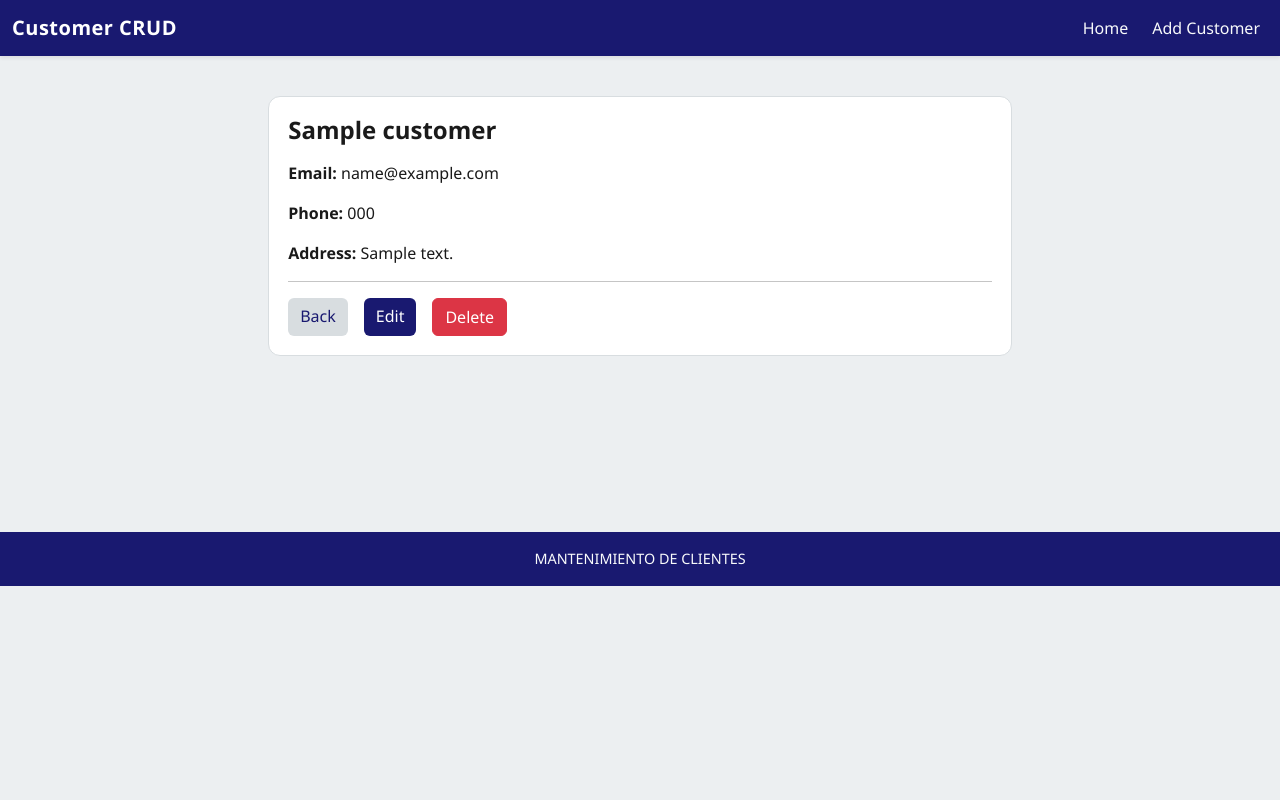
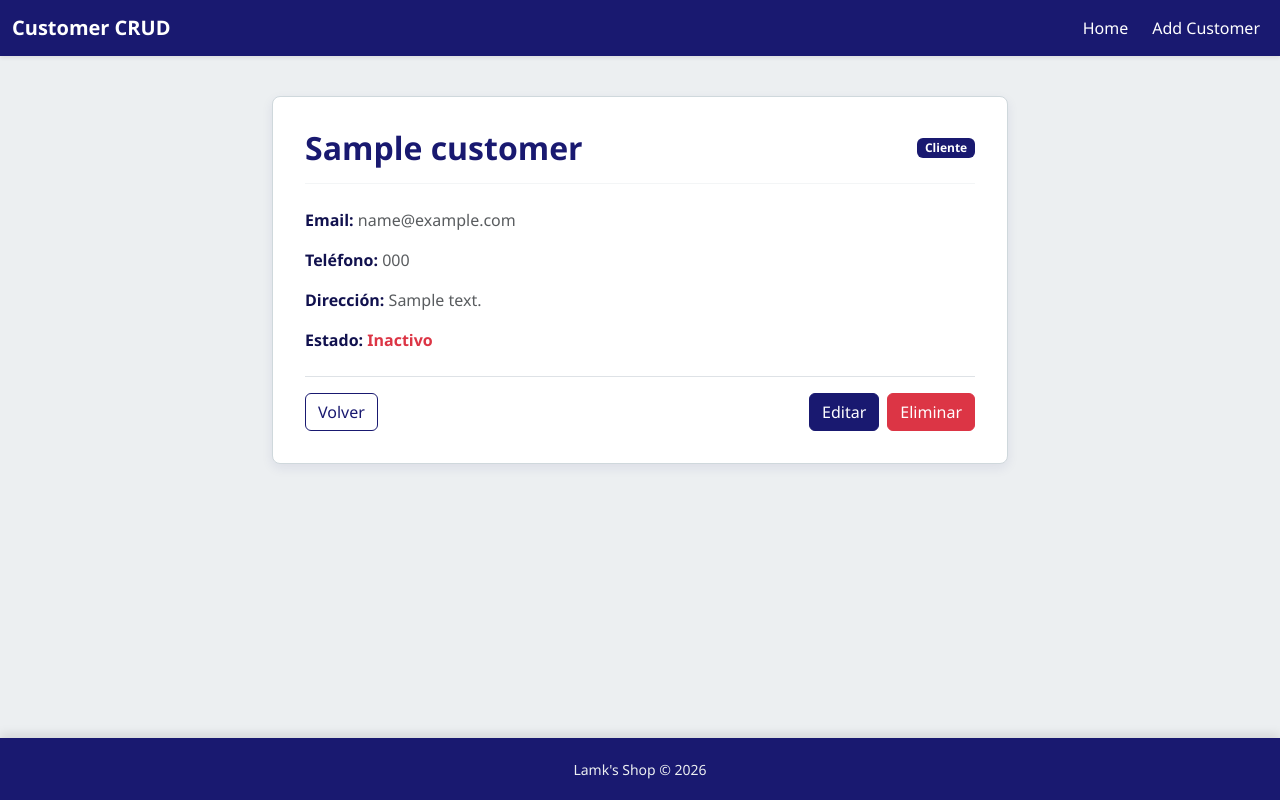
Before and after one commit to Lamk-S/Python, a Django app: template Intermediate/09-Web-Development-Django/WDD02_Sales-website/core/templates/customer_detail.html in a window 1280 px wide. Run offline with Django 5.2, Linux system fonts and the light colour scheme; the template is opened without the code that fills it: most values are stand-ins (such as "Sample title", 1, 10 or a date in 2020).

Commit message:
Sales system - Design - Colors

```diff
--- a/Intermediate/09-Web-Development-Django/WDD02_Sales-website/core/static/css/main.css
+++ b/Intermediate/09-Web-Development-Django/WDD02_Sales-website/core/static/css/main.css
@@ -1,129 +1,135 @@
 /* Paleta de colores */
 
 :root {
-    --primary: #191970;           /* Midnight Blue */
-    --primary-dark: #12124f;      /* Más profundo */
-    --primary-light: #2e2e9e;     /* Versión más viva */
+    /* Colores Fijos Solicitados */
+    --primary-dark: #191970;
+    --bg-light: #ECEFF1;
 
-    --neutral: #ECEFF1;           /* Fondo principal */
-    --neutral-dark: #d8dde0;      /* Gris derivado */
-    --neutral-light: #f8fafb;     /* Blanco con matiz frío */
-
-    --text-main: #1a1a1a;
-    --text-muted: #5f6b73;
+    /* Tonos Derivados */
+    --primary-hover: #2929a3;
+    --text-main: #11114e;
+    --border-light: #cfd8dc;
+    --white: #ffffff;
 }
 
-/* Global */
-
+/* Forzar el fondo de la página */
 body {
-    background-color: var(--neutral);
+    background-color: var(--bg-light) !important;
     color: var(--text-main);
-    font-family: "Segoe UI", system-ui, -apple-system, sans-serif;
+    font-family: 'Segoe UI', Roboto, Helvetica, Arial, sans-serif;
 }
 
-.main-content {
-    padding-top: 6rem;
-    padding-bottom: 6rem;
+/* --- Navbar --- */
+.custom-navbar {
+    background-color: var(--primary-dark) !important;
+}
+.custom-navbar .navbar-brand,
+.custom-navbar .nav-link {
+    color: var(--white) !important;
+}
+.custom-navbar .nav-link:hover {
+    color: var(--bg-light) !important;
+    opacity: 0.8;
+}
+.custom-navbar .navbar-toggler {
+    border-color: rgba(255,255,255,0.5);
+}
+.custom-navbar .navbar-toggler-icon {
+    filter: invert(1);
 }
 
-/* Navbar */
-
-.navbar {
-    background-color: var(--primary) !important;
+/* --- Contenido Principal --- */
+.main-content {
+    padding-top: 6em;
+    padding-bottom: 8em;
 }
 
-.navbar-brand {
-    font-weight: 600;
-    letter-spacing: 0.5px;
+/* --- Tarjetas (Cards) --- */
+.pro-card {
+    background-color: var(--white);
+    border: 1px solid var(--border-light);
+    border-radius: 8px;
+    box-shadow: 0 4px 12px rgba(25, 25, 112, 0.08);
+    padding: 2rem;
+    margin-bottom: 1.5rem;
 }
 
-.nav-link {
-    color: var(--neutral-light) !important;
-    transition: 0.3s ease;
+/* --- Utilidades de Texto --- */
+.text-primary-custom {
+    color: var(--primary-dark) !important;
 }
 
-.nav-link:hover {
-    color: #ffffff !important;
-    transform: translateY(-1px);
+/* --- Botones --- */
+.btn-primary-custom {
+    background-color: var(--primary-dark) !important;
+    color: var(--white) !important;
+    border: 1px solid var(--primary-dark) !important;
+    transition: all 0.3s ease;
+}
+.btn-primary-custom:hover {
+    background-color: var(--primary-hover) !important;
+    border-color: var(--primary-hover) !important;
 }
 
-/* Botones */
-
-.btn-primary-custom {
-    background-color: var(--primary);
-    border: none;
-    color: white;
-    transition: 0.3s ease;
+.btn-outline-custom {
+    color: var(--primary-dark) !important;
+    border: 1px solid var(--primary-dark) !important;
+    background-color: transparent !important;
+    transition: all 0.3s ease;
+}
+.btn-outline-custom:hover {
+    background-color: var(--primary-dark) !important;
+    color: var(--white) !important;
 }
 
-.btn-primary-custom:hover {
-    background-color: var(--primary-dark);
+/* --- Enlaces --- */
+a.custom-link {
+    color: var(--primary-dark);
+    text-decoration: none;
+    font-weight: 500;
+}
+a.custom-link:hover {
+    color: var(--primary-hover);
+    text-decoration: underline;
 }
 
-.btn-secondary-custom {
-    background-color: var(--neutral-dark);
-    border: none;
-    color: var(--primary);
-    transition: 0.3s ease;
+/* --- Formularios --- */
+form p {
+    margin-bottom: 1.2rem;
+}
+form input[type="text"],
+form input[type="email"],
+form textarea {
+    width: 100%;
+    padding: 0.6rem;
+    border: 1px solid var(--border-light);
+    border-radius: 5px;
+    background-color: var(--white);
+    color: var(--text-main);
 }
 
-.btn-secondary-custom:hover {
-    background-color: #c9d0d4;
+form textarea {
+    min-height: 30px;
+    max-height: 90px;
 }
 
-/* Tarjetas */
-
-.card-custom {
-    background: white;
-    border: 1px solid var(--neutral-dark);
-    border-radius: 12px;
-    padding: 1.2rem;
-    transition: 0.3s ease;
+form input[type="text"]:focus,
+form input[type="email"]:focus,
+form textarea:focus {
+    outline: none;
+    border-color: var(--primary-dark);
+    box-shadow: 0 0 0 3px rgba(25, 25, 112, 0.2);
 }
 
-.card-custom:hover {
-    box-shadow: 0 8px 20px rgba(25, 25, 112, 0.15);
-    transform: translateY(-2px);
+/* --- Footer --- */
+.footer {
+    background-color: var(--primary-dark) !important;
+    color: var(--bg-light) !important;
+    text-align: center;
+    padding: 1.2em;
+    position: fixed;
+    left: 0;
+    bottom: 0;
+    width: 100%;
+    box-shadow: 0 -4px 10px rgba(0,0,0,0.1);
 }
-
-/* Links */
-
-a {
-    text-decoration: none;
-}
-
-.link-action {
-    color: var(--primary);
-    font-weight: 500;
-}
-
-.link-action:hover {
-    color: var(--primary-dark);
-}
-
-/* Footer */
-
-.footer {
-    background: var(--primary);
-    color: var(--neutral-light);
-    text-align: center;
-    padding: 1rem;
-    margin-top: 5rem;
-    font-size: 0.9rem;
-}
-
-/* Formularios */
-
-form input,
-form textarea,
-form select {
-    border-radius: 8px !important;
-    border: 1px solid var(--neutral-dark) !important;
-}
-
-form input:focus,
-form textarea:focus,
-form select:focus {
-    border-color: var(--primary) !important;
-    box-shadow: 0 0 0 0.15rem rgba(25, 25, 112, 0.2) !important;
-}
--- a/Intermediate/09-Web-Development-Django/WDD02_Sales-website/core/templates/base/base.html
+++ b/Intermediate/09-Web-Development-Django/WDD02_Sales-website/core/templates/base/base.html
@@ -5,15 +5,15 @@
 <head>
     <meta charset="utf-8">
     <meta name="viewport" content="width=device-width, initial-scale=1">
-    <title>Sales System</title>
+    <title>Lamk's Shop</title>
     <link href="https://cdn.jsdelivr.net/npm/bootstrap@5.3.8/dist/css/bootstrap.min.css" rel="stylesheet" integrity="sha384-sRIl4kxILFvY47J16cr9ZwB07vP4J8+LH7qKQnuqkuIAvNWLzeN8tE5YBujZqJLB" crossorigin="anonymous">
-    <link rel="stylesheet" href="{% static 'css/main.css' %}">
+    <link rel="stylesheet" href="{% static 'css/main.css' %}?v=1">
 </head>
 
 <body>
-    <nav class="navbar navbar-expand-md navbar-dark bg-dark shadow-sm fixed-top">
+    <nav class="navbar navbar-expand-md custom-navbar shadow-sm fixed-top">
         <div class="container-fluid">
-            <a class="navbar-brand fw-semibold" href="#">Customer CRUD</a>
+            <a class="navbar-brand fw-semibold" href="{% url 'core:home' %}">Customer CRUD</a>
 
             <button class="navbar-toggler" type="button" data-bs-toggle="collapse" data-bs-target="#navbarText" aria-controls="navbarText" aria-expanded="false" aria-label="Toggle navigation">
                 <span class="navbar-toggler-icon"></span>
@@ -21,7 +21,7 @@
             <div class="collapse navbar-collapse" id="navbarText">
                 <ul class="navbar-nav ms-auto align-items-lg-center gap-lg-2">
                     <li class="nav-item">
-                        <a class="nav-link active" aria-current="page" href="#">Home</a>
+                        <a class="nav-link active" aria-current="page" href="{% url 'core:home' %}">Home</a>
                     </li>
                     <li class="nav-item">
                         <a class="nav-link" href="{% url 'core:customer_create' %}">Add Customer</a>
@@ -39,7 +39,7 @@
 
     <footer class="footer">
         <div class="container">
-            MANTENIMIENTO DE CLIENTES
+            <small>Lamk's Shop &copy; 2026</small>
         </div>
     </footer>
 
--- a/Intermediate/09-Web-Development-Django/WDD02_Sales-website/core/templates/customer_detail.html
+++ b/Intermediate/09-Web-Development-Django/WDD02_Sales-website/core/templates/customer_detail.html
@@ -1,18 +1,34 @@
 {% extends 'base/base.html' %}
 {% block content %}
-<div class="card-custom col-md-8 mx-auto">
-    <h4 class="mb-3 fw-semibold">{{ customer.name }}</h4>
+    <div class="row justify-content-center">
+        <div class="col-md-8">
+            <div class="pro-card">
+                <div class="d-flex justify-content-between align-items-center mb-3">
+                    <h2 class="text-primary-custom fw-bold m-0">{{ customer.name }}</h2>
+                    <span class="badge" style="background-color: var(--primary-dark);">Cliente</span>
+                </div>
 
-    <p><strong>Email:</strong> {{ customer.email }}</p>
-    <p><strong>Phone:</strong> {{ customer.phone }}</p>
-    <p><strong>Address:</strong> {{ customer.address }}</p>
+                <hr style="border-color: var(--border-light);">
 
-    <hr>
+                <div class="mt-4 mb-4">
+                    <p><strong>Email:</strong> <span class="text-muted">{{ customer.email }}</span></p>
+                    <p><strong>Teléfono:</strong> <span class="text-muted">{{ customer.phone }}</span></p>
+                    <p><strong>Dirección:</strong> <span class="text-muted">{{ customer.address }}</span></p>
+                    <p><strong>Estado:</strong>
+                        {% if customer.state %}
+                            <span class="text-success fw-semibold">Activo</span>
+                        {% else %}
+                            <span class="text-danger fw-semibold">Inactivo</span>
+                        {% endif %}
+                    </p>
+                </div>
 
-    <div class="d-flex gap-3">
-        <a href="{% url 'core:home' %}" class="btn btn-secondary-custom">Back</a>
-        <a href="#" class="btn btn-primary-custom">Edit</a>
-        <a href="#" class="btn btn-danger">Delete</a>
+                <div class="d-flex gap-2 pt-3 border-top">
+                    <a href="{% url 'core:home' %}" class="btn btn-outline-custom">Volver</a>
+                    <a href="" class="btn btn-primary-custom ms-auto">Editar</a>
+                    <a href="" class="btn btn-danger">Eliminar</a>
+                </div>
+            </div>
+        </div>
     </div>
-</div>
 {% endblock %}
```
Also changed, not shown: Intermediate/09-Web-Development-Django/WDD02_Sales-website/core/templates/customer_create.html (+16 -11 lines), Intermediate/09-Web-Development-Django/WDD02_Sales-website/core/templates/index.html (+15 -10 lines).
